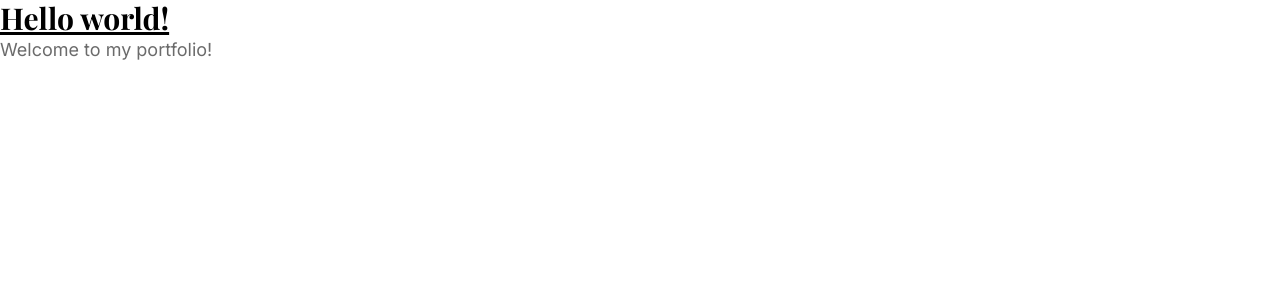
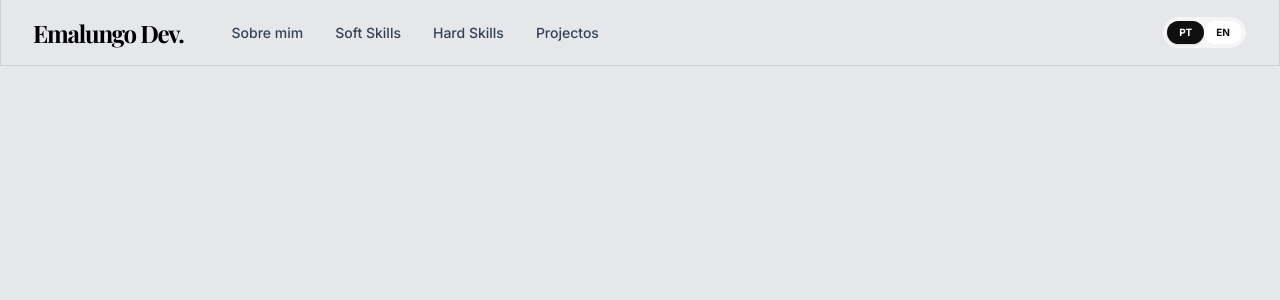
Before and after one commit to emanuel-malungo/emalungo.dev, a Next.js app: page / in a window 1280 px wide. Shown: the top 300 px of the page. Built offline with nearby package versions, Linux system fonts and the light colour scheme; a web font is replaced by a local one.

Commit message:
feat: adicionar o componente Header e atualizar o layout da página inicial

```diff
--- a/src/app/page.tsx
+++ b/src/app/page.tsx
@@ -1,12 +1,12 @@
-import Image from "next/image";
+import Header from "@/components/layout/Header";
 
 export default function Home() {
   return (
-    <div className="">
-      <h1 className="text-3xl font-bold underline font-serif">Hello world!</h1>
-      <h4 className="text-lg font-sans text-gray-600">
-        Welcome to my portfolio!
-      </h4>
+    <div className="flex flex-col h-screen w-screen bg-gray-200">
+      <Header />
+      <main>
+          {/* Conteúdo Principal */}
+      </main>
     </div>
   );
 }
--- /dev/null
+++ b/src/components/layout/Header.tsx
@@ -0,0 +1,49 @@
+
+import Link from "next/link";
+
+export default function Header() {
+    return (
+        <header className="border-b border-gray-300">
+            <nav className="mx-auto px-4 py-4 md:max-w-7xl md:px-8 md:border-x md:border-gray-300 flex items-center justify-between">
+                <div className="flex items-center gap-12">
+                    <Link href="/" className="text-2xl font-serif font-bold tracking-tighter">
+                        Emalungo Dev<span className="text-[--accent]">.</span>
+                    </Link>
+
+                    {/* Navigation Menu */}
+                    <div className="hidden md:flex items-center gap-8">
+                        <button className="flex items-center gap-2 text-gray-700 hover:text-black transition-colors cursor-pointer" title="Sobre mim">
+                            <span className="text-sm font-medium">Sobre mim</span>
+                        </button>
+                        <button className="flex items-center gap-2 text-gray-700 hover:text-black transition-colors cursor-pointer" title="Soft Skills">
+                            <span className="text-sm font-medium">Soft Skills</span>
+                        </button>
+                        <button className="flex items-center gap-2 text-gray-700 hover:text-black transition-colors cursor-pointer" title="Hard Skills">
+                            <span className="text-sm font-medium">Hard Skills</span>
+                        </button>
+                        <button className="flex items-center gap-2 text-gray-700 hover:text-black transition-colors cursor-pointer" title="Projectos">
+                            <span className="text-sm font-medium">Projectos</span>
+                        </button>
+                    </div>
+                </div>
+
+                <div className="flex items-center gap-4">
+                    {/* Language Switcher */}
+                    <div className="flex items-center bg-gray-100 p-1 rounded-full border border-gray-200">
+                        <button
+                            className={`px-3 py-1 rounded-full text-[10px] font-bold transition-all bg-black text-white shadow-sm cursor-pointer hover:bg-gray-800 }`}
+                        >
+                            PT
+                        </button>
+                        <button
+                            className={`px-3 py-1 rounded-full text-[10px] font-bold transition-all bg-white text-black cursor-pointer hover:bg-gray-200 }`}
+                        >
+                            EN
+                        </button>
+                    </div>
+
+                </div>
+            </nav>
+        </header>
+    )
+}
```
